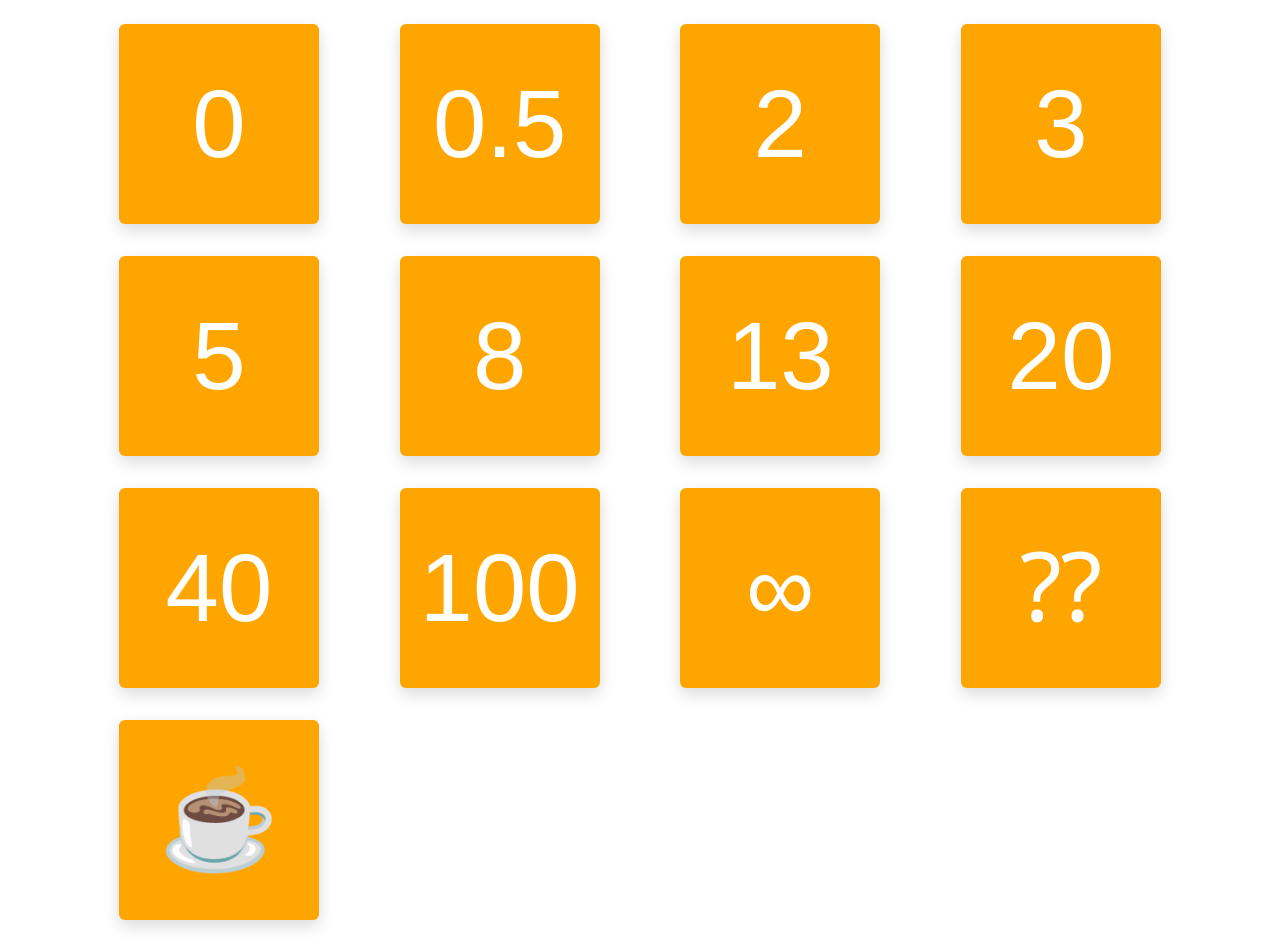
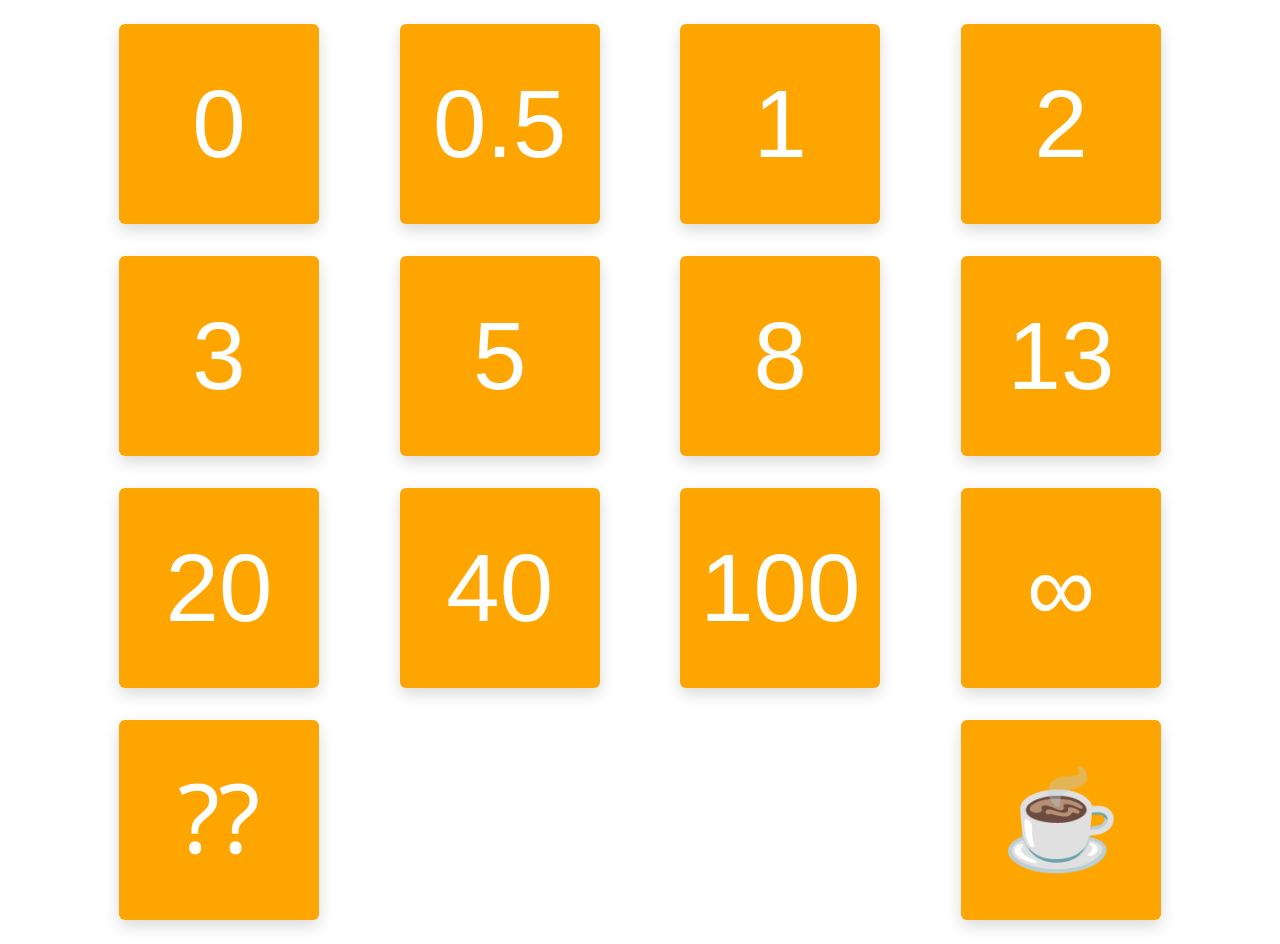
Before and after one commit to edernegrete/vue-poker-planning, a Vue app: page / in a window 1280 px wide. Built offline with nearby package versions, Linux system fonts and the light colour scheme.

Commit message:
fix(data): fixed missing number  🤦‍♂️

```diff
--- a/src/components/Deck.vue
+++ b/src/components/Deck.vue
@@ -17,6 +17,7 @@ export default {
       cards: [
         { value: 0 },
         { value: 1 / 2 },
+        { value: 1 },
         { value: 2 },
         { value: 3 },
         { value: 5 },
```
